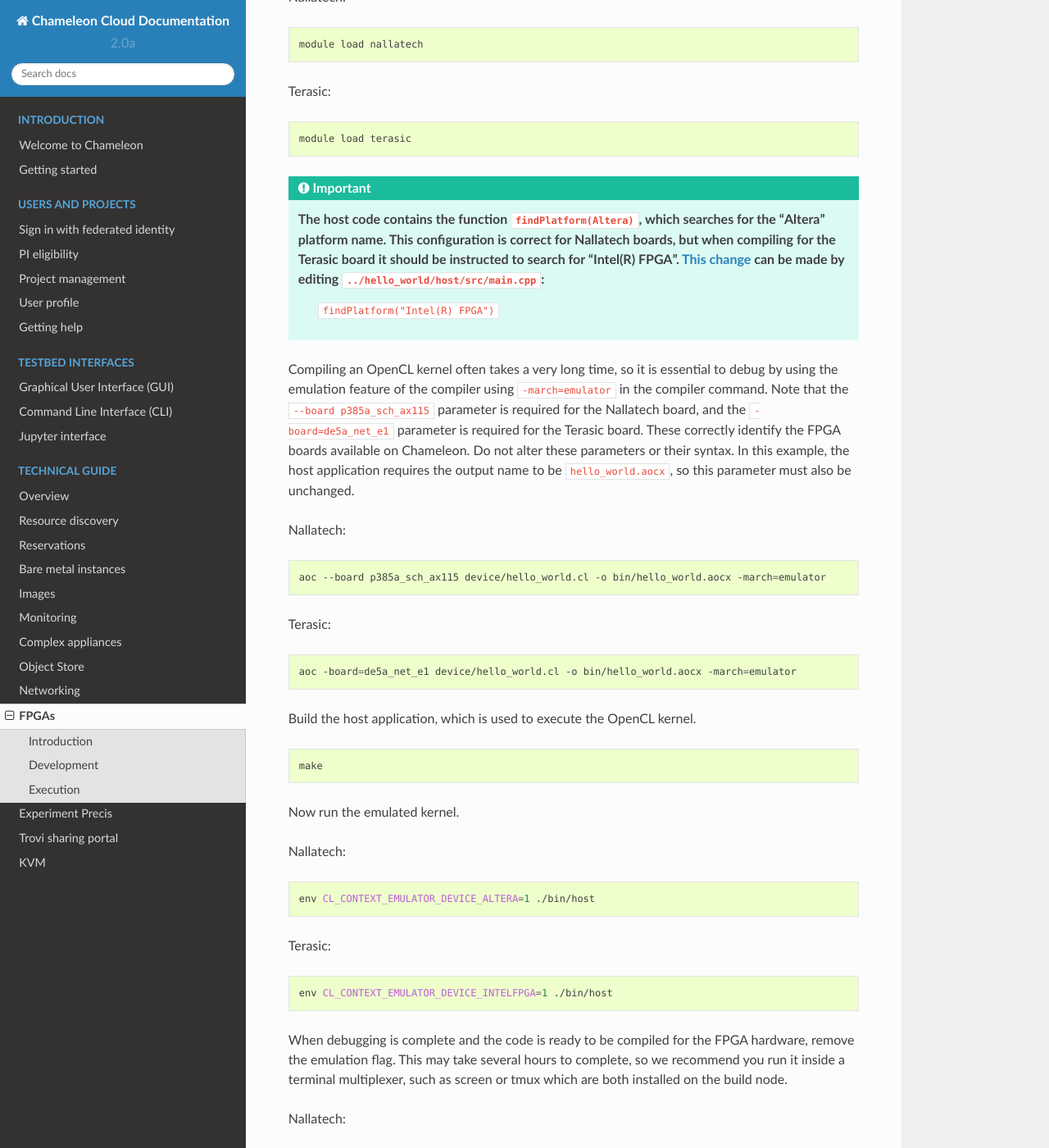
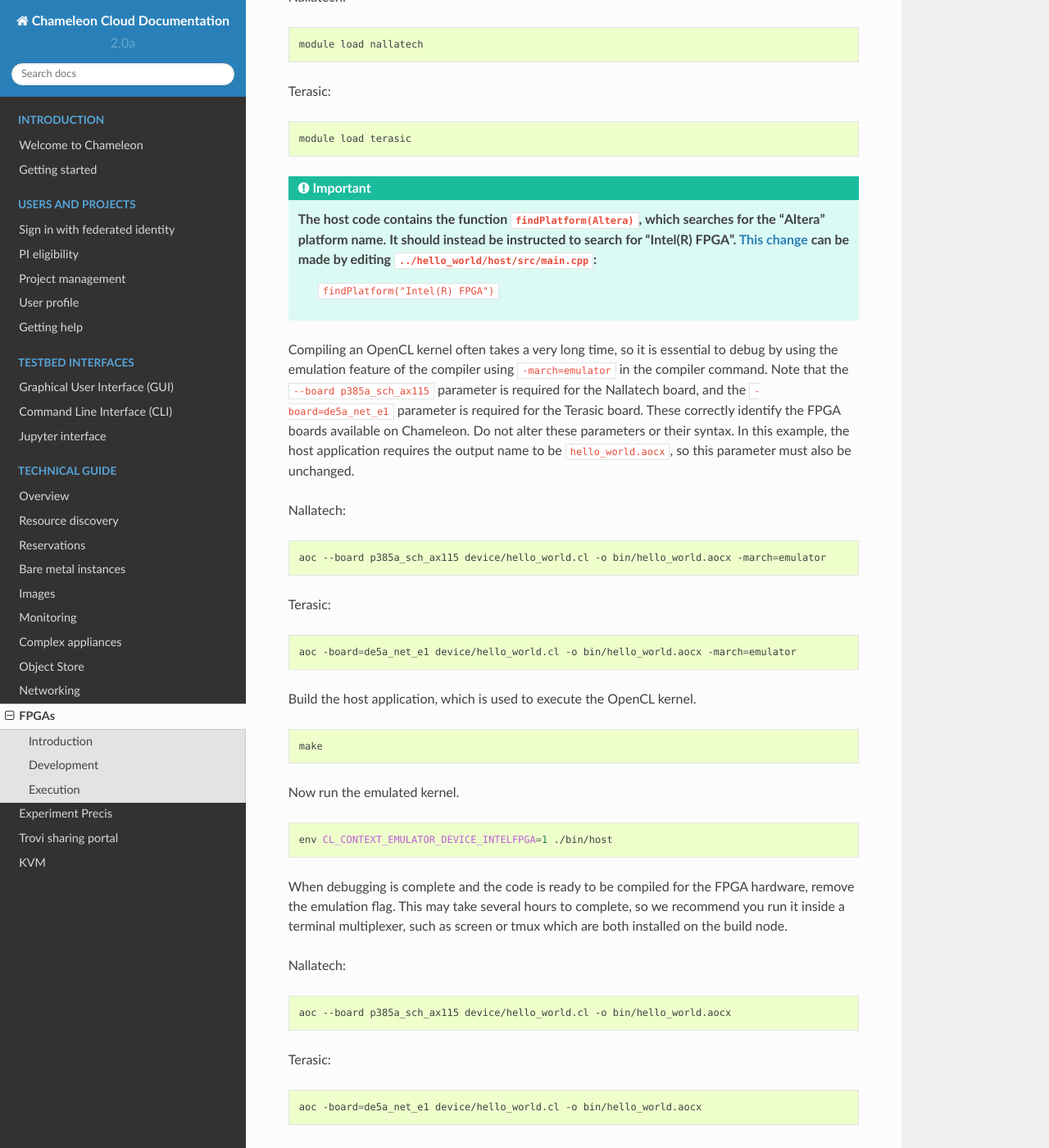
Before and after one commit to ChameleonCloud/docs, a Sphinx documentation site: the page built from source/technical/fpga.rst, in a window 1280 px wide and 1400 px high, scrolled down 1408 px. Shown: the whole window at 82% size. Built offline with Sphinx 7.4.7 and the Read the Docs theme 2.0.0, drawn with Linux system fonts in a browser that asks for light colours.

Commit message:
Update fpga.rst

```diff
--- a/source/technical/fpga.rst
+++ b/source/technical/fpga.rst
@@ -55,7 +55,7 @@ Terasic:
    module load terasic
 
 .. important::
-   The host code contains the function ``findPlatform(Altera)``, which searches for the "Altera" platform name. This configuration is correct for Nallatech boards, but when compiling for the Terasic board it should be instructed to search for "Intel(R) FPGA". `This change <https://www.intel.com/content/www/us/en/programmable/support/support-resources/knowledge-base/solutions/fb409015.html>`_ can be made by editing ``../hello_world/host/src/main.cpp``:
+   The host code contains the function ``findPlatform(Altera)``, which searches for the "Altera" platform name. It should instead be instructed to search for "Intel(R) FPGA". `This change <https://www.intel.com/content/www/us/en/programmable/support/support-resources/knowledge-base/solutions/fb409015.html>`_ can be made by editing ``../hello_world/host/src/main.cpp``:
     ``findPlatform("Intel(R) FPGA")``
 
 Compiling an OpenCL kernel often takes a very long time, so it is essential to debug by using the emulation feature of the compiler using ``-march=emulator`` in the compiler command. Note that the ``--board p385a_sch_ax115`` parameter is required for the Nallatech board, and the ``-board=de5a_net_e1`` parameter is required for the Terasic board. These correctly identify the FPGA boards available on Chameleon. Do not alter these parameters or their syntax. In this example, the host application requires the output name to be ``hello_world.aocx``, so this parameter must also be unchanged.
@@ -79,14 +79,6 @@ Build the host application, which is used to execute the OpenCL kernel.
    make
 
 Now run the emulated kernel.
-
-Nallatech:
-
-.. code-block:: bash
-
-   env CL_CONTEXT_EMULATOR_DEVICE_ALTERA=1 ./bin/host
-
-Terasic:
 
 .. code-block:: bash
 
```
